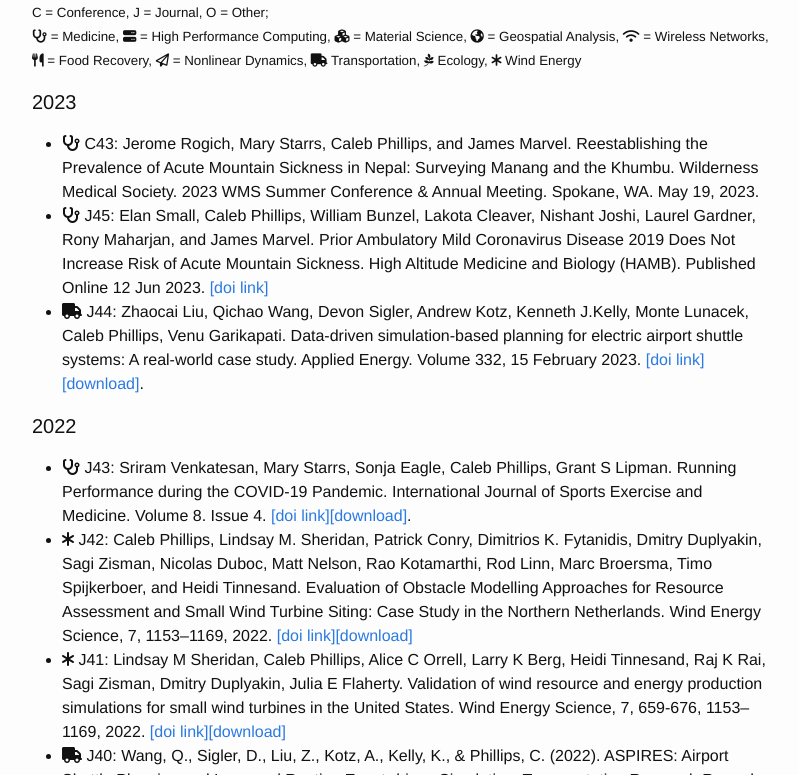
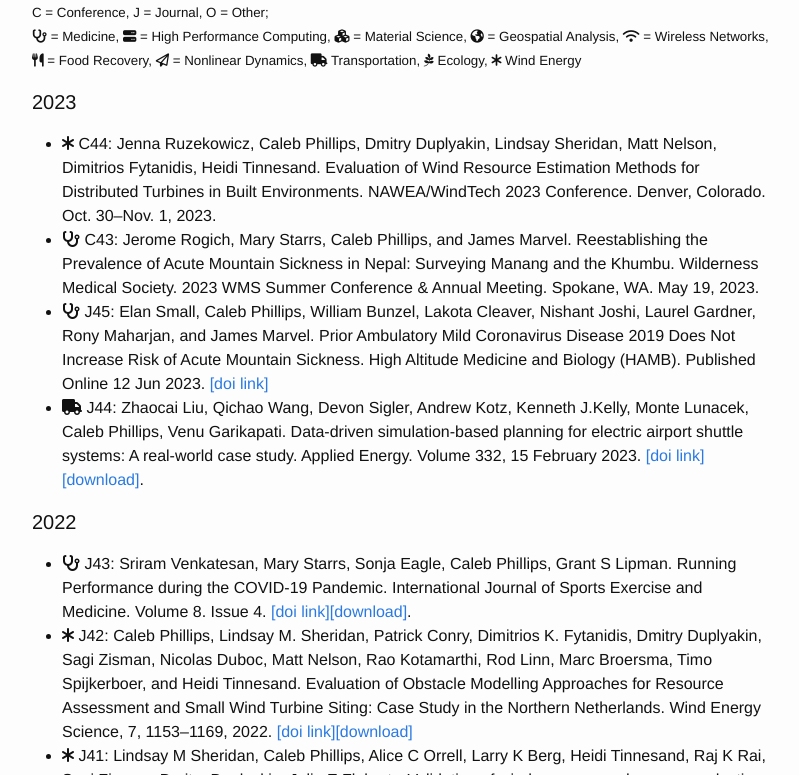
Before and after one commit to somerandomsequence/smallwhitecube, a Jekyll site: the page built from research.md, in a window 1280 px wide and 900 px high, scrolled down 759 px, cut to the strip 125-900 px from the top of the window. Shown: the whole strip, without its empty margins (238-1037 px from the left). Built offline with Jekyll 4.4.1, drawn with Linux system fonts in a browser that asks for light colours; nearby versions of some CDN libraries.

Commit message:
Update papers.html

```diff
--- a/_includes/papers.html
+++ b/_includes/papers.html
@@ -18,6 +18,8 @@
 
   <h4>2023</h4>
   <ul>
+    <li><i class="fa fa-asterisk" aria-hidden="true"></i> C44: Jenna Ruzekowicz, Caleb Phillips, Dmitry Duplyakin, Lindsay Sheridan, Matt Nelson, Dimitrios Fytanidis, Heidi Tinnesand.
+      Evaluation of Wind Resource Estimation Methods for Distributed Turbines in Built Environments. NAWEA/WindTech 2023 Conference. Denver, Colorado. Oct. 30–Nov. 1, 2023.</li>
     <li><i class="fa fa-stethoscope" aria-hidden="true"></i> C43: Jerome Rogich, Mary Starrs, Caleb Phillips, and James Marvel.
       Reestablishing the Prevalence of Acute Mountain Sickness in Nepal: Surveying Manang and the Khumbu. Wilderness Medical Society. 2023 WMS Summer Conference & Annual Meeting. Spokane, WA. May 19, 2023.</li>
     <li><i class="fa fa-stethoscope" aria-hidden="true"></i> J45: Elan Small, Caleb Phillips, William Bunzel, Lakota Cleaver, Nishant Joshi, Laurel Gardner, Rony Maharjan, and James Marvel.
```
